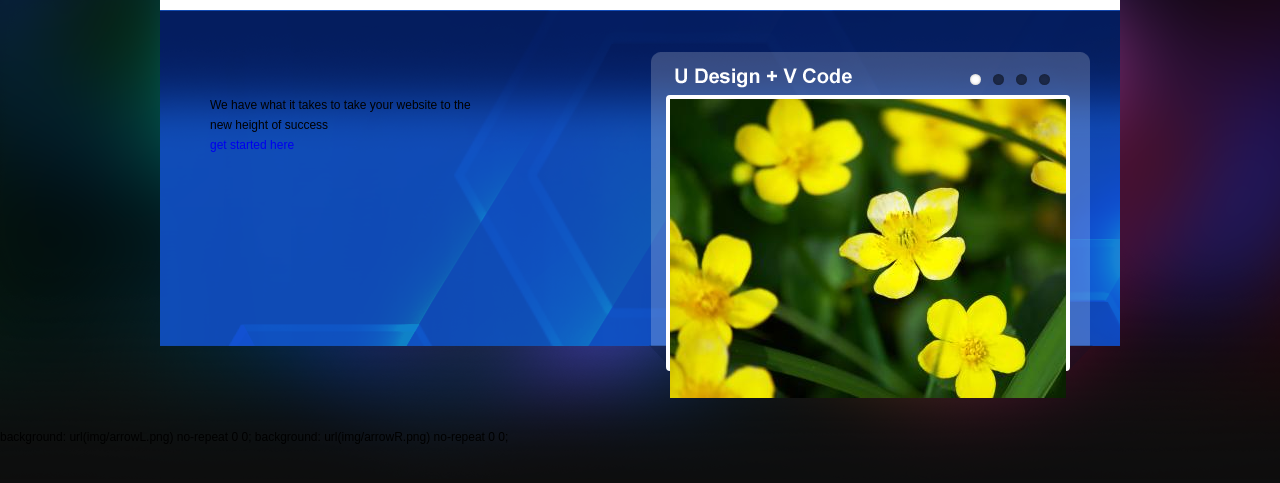
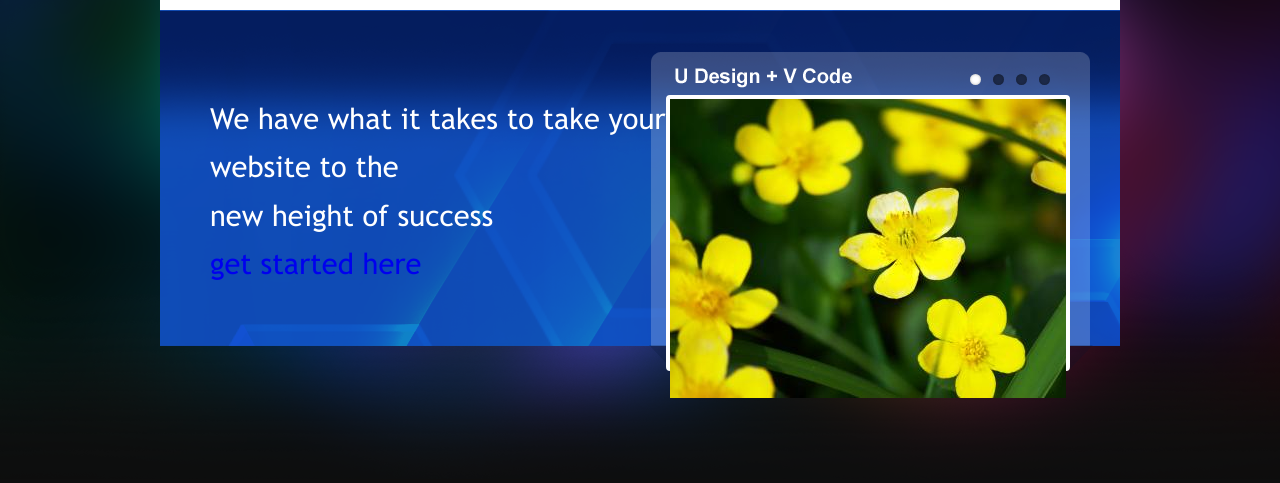
Before and after one commit to viktoriag373/business_template, a plain HTML site: page index.html in a window 1280 px wide. Shown: the part 127-610 px from the top of the page. Drawn offline with nearby package versions, Linux system fonts and the light colour scheme.

Commit message:
добавила шрифт Trebuchet. закончила 2 урок

```diff
--- a/index.html
+++ b/index.html
@@ -40,5 +40,3 @@
     </div>
 </body>
 </html>
-background: url(img/arrowL.png) no-repeat 0 0;
-background: url(img/arrowR.png) no-repeat 0 0;
--- a/style.css
+++ b/style.css
@@ -74,11 +74,20 @@ nav li.current a{
     border-radius: 4px;
  }
 
+ @font-face {
+    font-family: Trebuchet; /* Гарнитура шрифта */
+    src: url(fonts/Trebuchet.ttf); /* Путь к файлу со шрифтом */
+}
+
  .slider-block{
-     background: url(img/bg-slider-block.png)no-repeat 0 0;
-     height: 332px;
-     padding: 85px 50px 0;
- }
+    background: url(img/bg-slider-block.png)no-repeat 0 0;
+    height: 332px;
+    padding: 85px 50px 0;
+    color: #fff;
+    font-size: 29px;
+    font-family: Trebuchet;
+
+}
 
                             /*slider*/
 .flexslider {
```
Also changed, not shown: fonts/Trebuchet.ttf (added).
